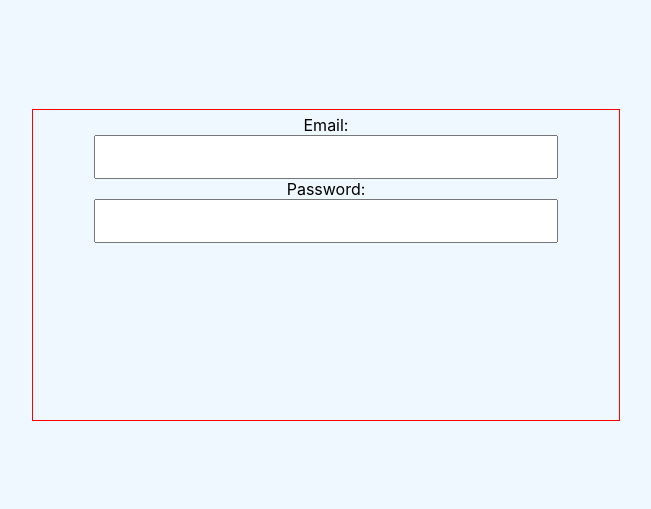
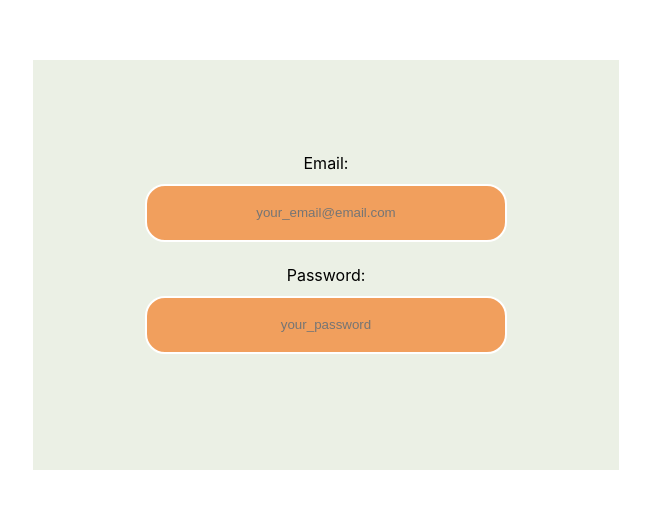
Before and after one commit to GiaEdgington/formulario-react, a React (Create React App) app: page / in a window 1280 px wide. Shown: the part 135-644 px from the top of the page, without its empty margins (314-965 px from the left). Built offline with nearby package versions, Linux system fonts and the light colour scheme.

Commit message:
Add style to form, inputs

```diff
--- a/src/App.css
+++ b/src/App.css
@@ -1,31 +1,42 @@
 body, html {
-  height: 100%;
+  margin: 0;
+}
+
+.container {
+  display: flex;
+  justify-content: center;
+  align-items: center;
+  height: 100vh;
 }
 
 .flex-container {
   display: flex;
-  height: 100vh;
+  width: 45%;
+  height: 400px;
+  flex-direction: column;
+  justify-content: center;
+  justify-items: center;
   align-items: center;
-  justify-content: center;
-  background-color: aliceblue;
+  background-color: #ebf0e5;
 }
 
 form {
-  margin: auto;
-  text-align: center;
-  border: 1px red solid;
-  width: 45%;
-  height: 300px;
   padding: 5px;
 }
 
 form label {
-  display: block;
-  text-align: center;
+  text-align: left;
+  margin-bottom: .5em;
 }
 
 form input {
-  width: 80%;
-  padding: 0;
+  width: 60%;
+  text-align: center;
+  padding: .5em;
+  margin: .25em;
   line-height: 3em;
+  border: 2px solid white;
+  border-radius: 20px;
+  background:#f19f5d;
+  outline: none;
 }
--- a/src/components/StepOne.js
+++ b/src/components/StepOne.js
@@ -3,13 +3,20 @@ import React, { Component } from 'react';
 export class StepOne extends Component {
   render() {
     return (
-      <div className="flex-container">
-          <form>
+      <div className="container">
+          <form className="flex-container">
               <label>Email:</label>
-              <input type="email"></input><br/>
+              <input
+              value=""
+              placeholder="your_email@email.com"
+              autocomplete="off"
+              type="email"></input><br/>
 
               <label>Password:</label>
-              <input type="password"></input><br/>
+              <input
+              value=""
+              placeholder="your_password"
+              type="password"></input><br/>
           </form>
          {/* <button>Save and Continue</button> */}
       </div>
```
